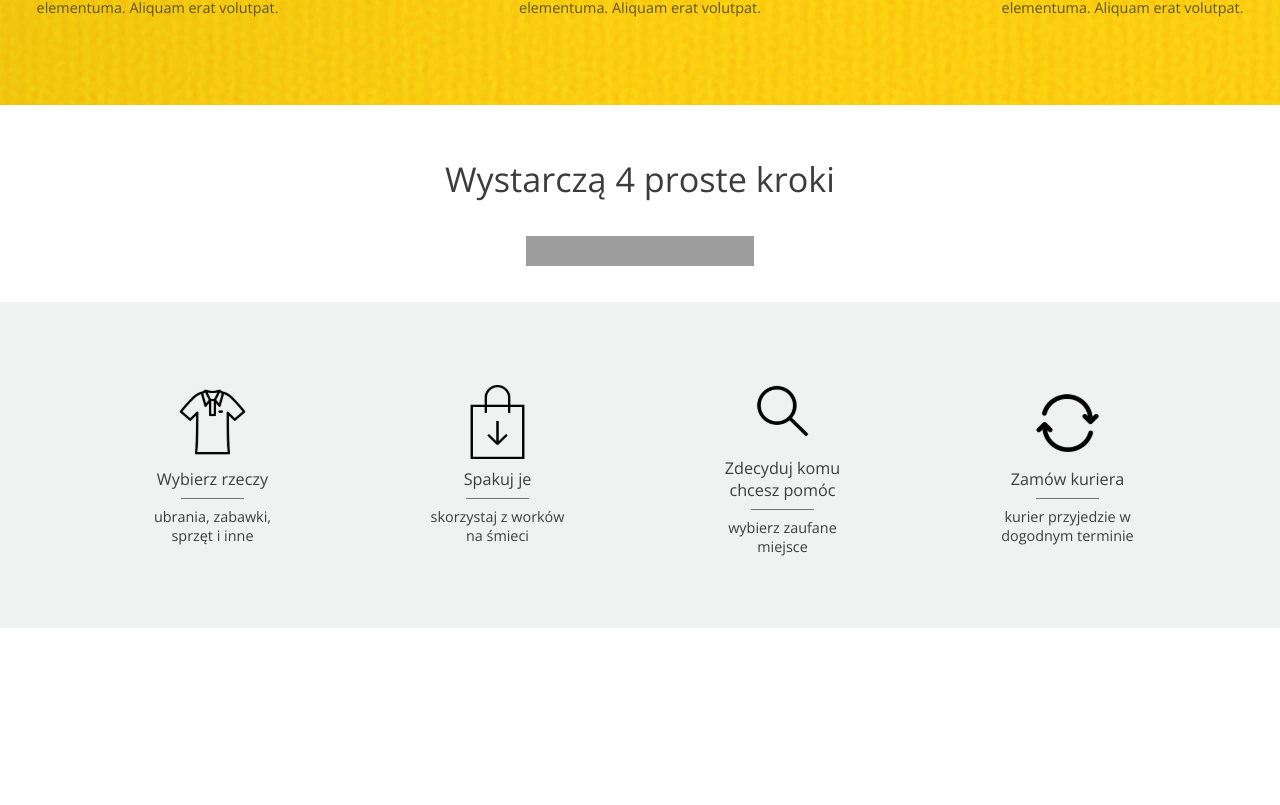
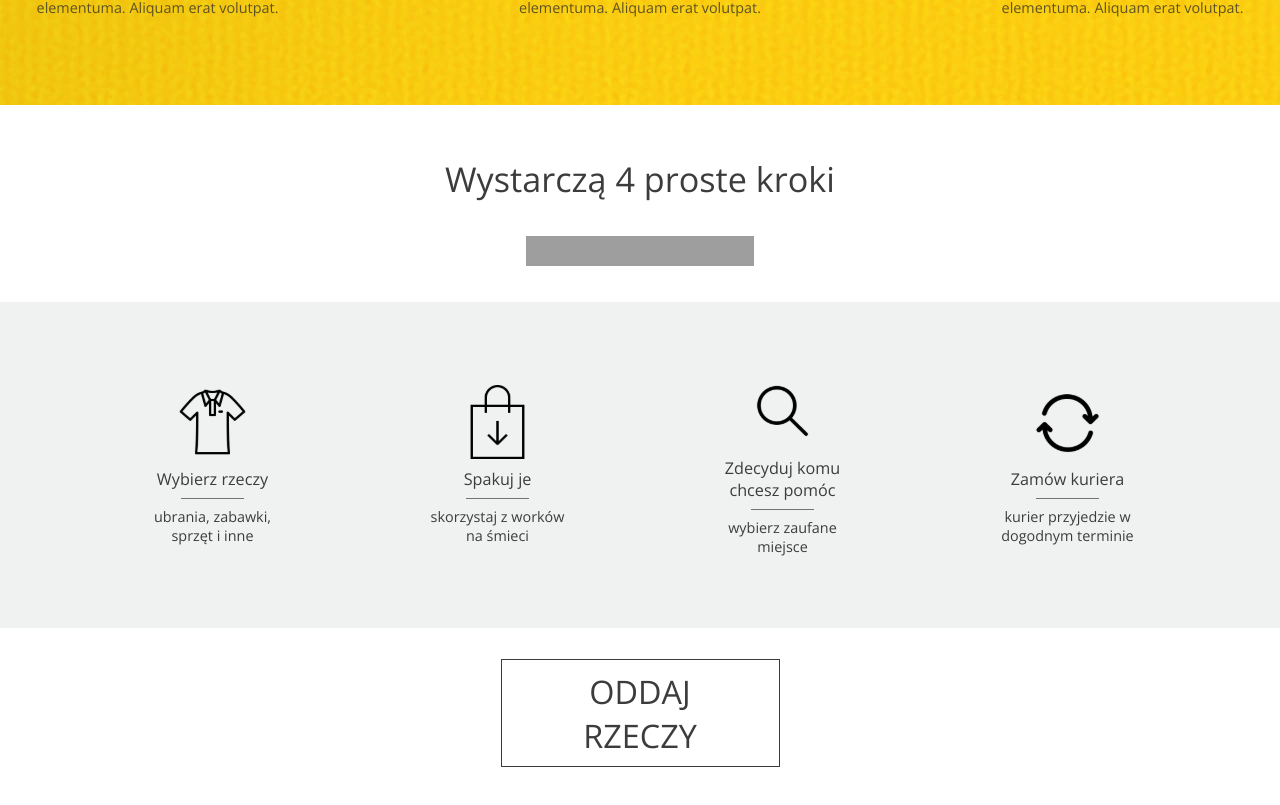
Before and after one commit to patryk-pi/oddam_w_dobre_rece, a React (Vite) app: page / in a window 1280 px wide. Shown: the part 980-1785 px from the top of the page. Before the commit the page ends 1608 px from the top, so only its background shows below. Built offline with nearby package versions, Linux system fonts and the light colour scheme; grey boxes are pictures that could not be loaded.

Commit message:
added button to Hero section, finished Hero section

```diff
--- a/src/assets/components/Hero.tsx
+++ b/src/assets/components/Hero.tsx
@@ -1,7 +1,12 @@
+import BigButton from "./BigButton";
 import Decoration from "./Decoration";
 import Numbers from "./Numbers";
 import Steps from "./Steps";
-import { StyledHero, StyledHeroHeader } from "./styles/Hero.styled";
+import {
+    StyledButtonContainer,
+    StyledHero,
+    StyledHeroHeader,
+} from "./styles/Hero.styled";
 
 const Hero = () => {
     return (
@@ -12,6 +17,9 @@ const Hero = () => {
                 <Decoration />
             </StyledHeroHeader>
             <Steps />
+            <StyledButtonContainer>
+                <BigButton text="oddaj rzeczy" link="#" />
+            </StyledButtonContainer>
         </StyledHero>
     );
 };
--- a/src/assets/components/styles/Hero.styled.ts
+++ b/src/assets/components/styles/Hero.styled.ts
@@ -15,3 +15,9 @@ export const StyledHeroHeader = styled.div`
         margin-bottom: 3.8rem;
     }
 `;
+
+export const StyledButtonContainer = styled.div`
+    margin: 3.5rem 0 8rem;
+    display: flex;
+    justify-content: center;
+`;
```
